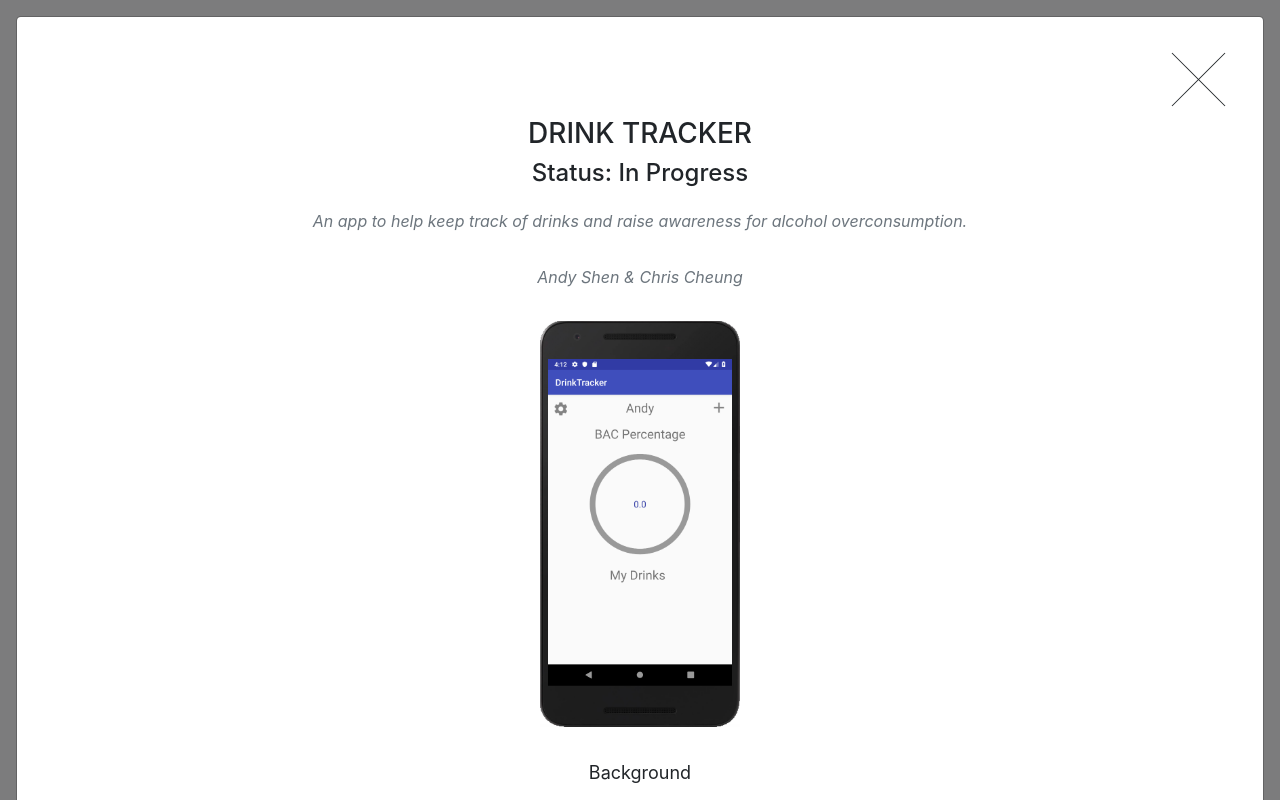
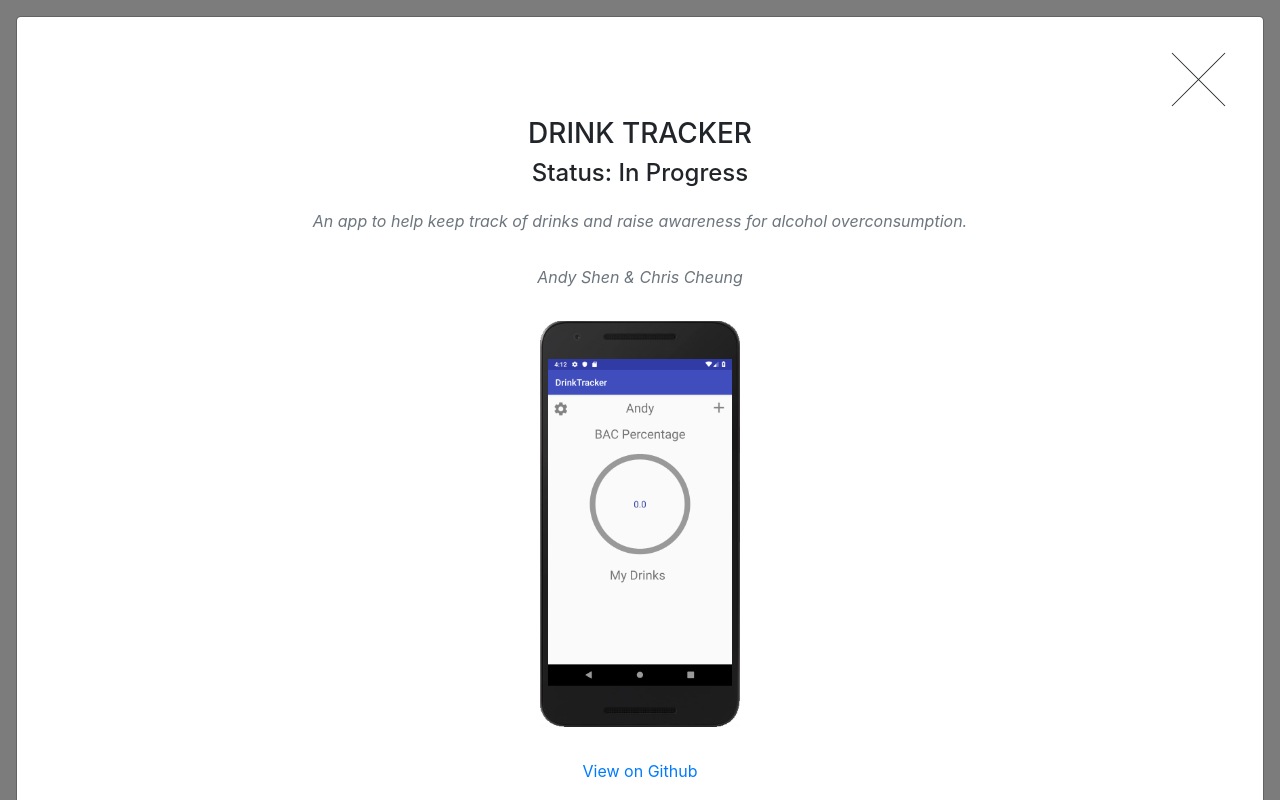
Before and after one commit to andyshen3/andyshen3.github.io, a website with bundled scripts: page index.html in a window 1280 px wide. Both pictures are taken after a click on the link 355 px from the left and 1131 px from the top of the page. Shown: the part 731-1531 px from the top of the page. Built offline with nearby package versions, Linux system fonts and the light colour scheme; files whose address does not match are found by name; a web font is replaced by a local one.

```diff
--- a/index.html
+++ b/index.html
@@ -190,6 +190,7 @@
                     <h4>Status: In Progress</h4>
                   <p class="item-intro text-muted">An app to help keep track of drinks and raise awareness for alcohol overconsumption. <br> <br>Andy Shen & Chris Cheung</p>
                   <img class="img-fluid portfolio d-block mx-auto" src="img/portfolio/DrinkTracker.jpg" alt="">
+                  <p><a href="https://github.com/andyshen3/DrinkTracker">View on Github</a></p>
                 <p class="title">Background</p>
                   <p class="content">This winter break, I wanted to work on a personal project in a domain that I didn't have previous experience in ― mobile development. After thinking about an app idea that would be useful to teenagers and young adults, my friend Chris and I decided to create an android app that allows users to keep track of their blood alcohol content (BAC) when they consume alcoholic beverages: DrinkTracker. </p>
 
```
